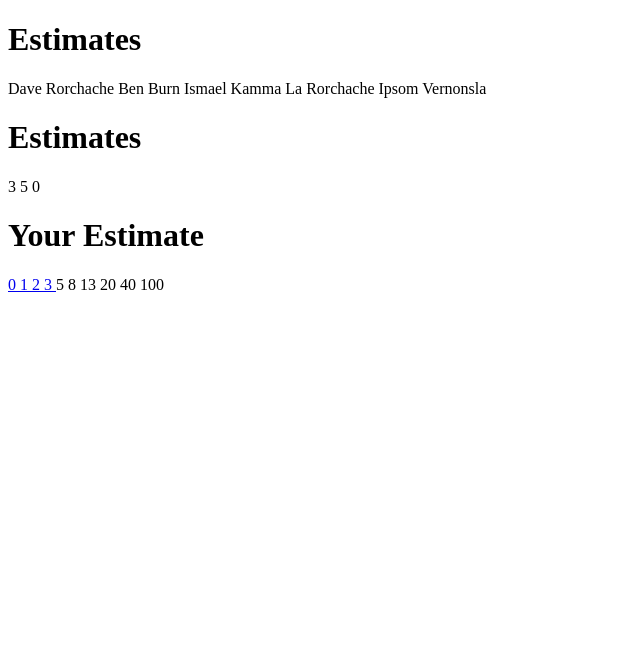
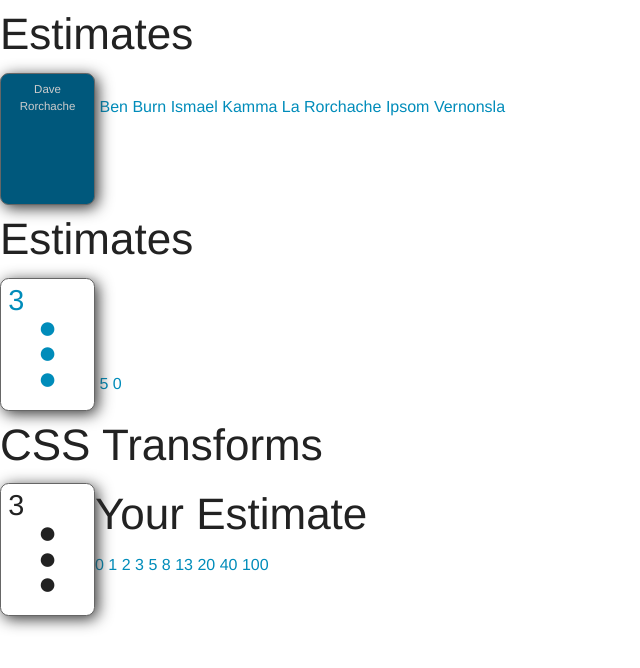
Before and after one commit to lee-jon/demo-agile-estimator, a website: page public/text.html in a window 1280 px wide. Shown: the whole page, without its empty margins (0-640 px from the left). Drawn offline with nearby package versions, Linux system fonts and the light colour scheme.

```diff
--- a/package.json
+++ b/package.json
@@ -14,6 +14,7 @@
   },
   "dependencies": {
     "express": "^4.10.2",
-    "socket.io": "^1.3.5"
+    "socket.io": "^1.3.5",
+    "sanitize-html": "1.7.0"
   }
 }
--- /dev/null
+++ b/public/css/card_transforms.css
@@ -0,0 +1,39 @@
+/* Card transformations */
+.playingCards{
+  perspective: 1000;
+}
+
+.estimated {
+  width: 95px;
+  height: 150px;
+  float: left;
+}
+
+.estimated:hover  .flipper,
+.estimated.hover  .flipper {
+  transform: rotateY(180deg);
+}
+
+.flipper {
+  transition: 0.6s;
+  transform-style: preserve-3d;
+
+  position: relative;
+}
+
+.estimated .front,
+.estimated .back {
+  backface-visibility: hidden;
+  position: absolute;
+  top: 0;
+  left: 0;
+}
+
+.estimated .front {
+  transform: rotateY(0deg);
+}
+
+.estimated .back {
+  z-index: 2;
+  transform: rotateY(180deg);
+}
--- a/public/text.html
+++ b/public/text.html
@@ -1,7 +1,12 @@
 <!doctype html>
 <html>
 <head>
-  <link rel="stylesheet" href="cards_cut.css" type="text/css">
+  <script src="https://ajax.googleapis.com/ajax/libs/jquery/1.6.4/jquery.min.js"></script>
+
+  <link rel="stylesheet" href="css/normalize.css" type="text/css">
+  <link rel="stylesheet" href="css/foundation.css" type="text/css">
+  <link rel="stylesheet" href="css/cards.css" type="text/css">
+  <link rel="stylesheet" href="css/card_transforms.css" type="text/css">
 </head>
 <body>
   <h1>Estimates</h1>
@@ -9,6 +14,7 @@
     <span class="card back large">
       <span class="author">Dave Rorchache</span>
     </span>
+
     <a class="card back large">
       <span class="author">Ben Burn</span>
     </a>
@@ -35,6 +41,22 @@
       <span class="middle"></span>
     </a>
   </a>
+
+  <h1>CSS Transforms</h1>
+  <div class="playingCards">
+    <div class="estimated">
+      <div class="flipper" ontouchstart="this.classList.toggle('hover');">
+        <div class="card back large">
+          <span class="author">Simon Kaye</span>
+        </div>
+        <div class="card front large value-3">
+          <span class="value">3</span>
+          <span class="middle"></span>
+        </div>
+      </div>
+    </div>
+  </div>
+
 
   <h1>Your Estimate</h1>
   <a class="playingCards">
@@ -80,4 +102,10 @@
     </a>
   </a>
 </body>
+
+<script>
+  $('.estimated').each(function() {
+    $(this).addClass('active');
+  });
+</script>
 </html>
```
Also changed, not shown: app.js (+29 -2 lines), index.html (+20 -7 lines), 1 other file.
